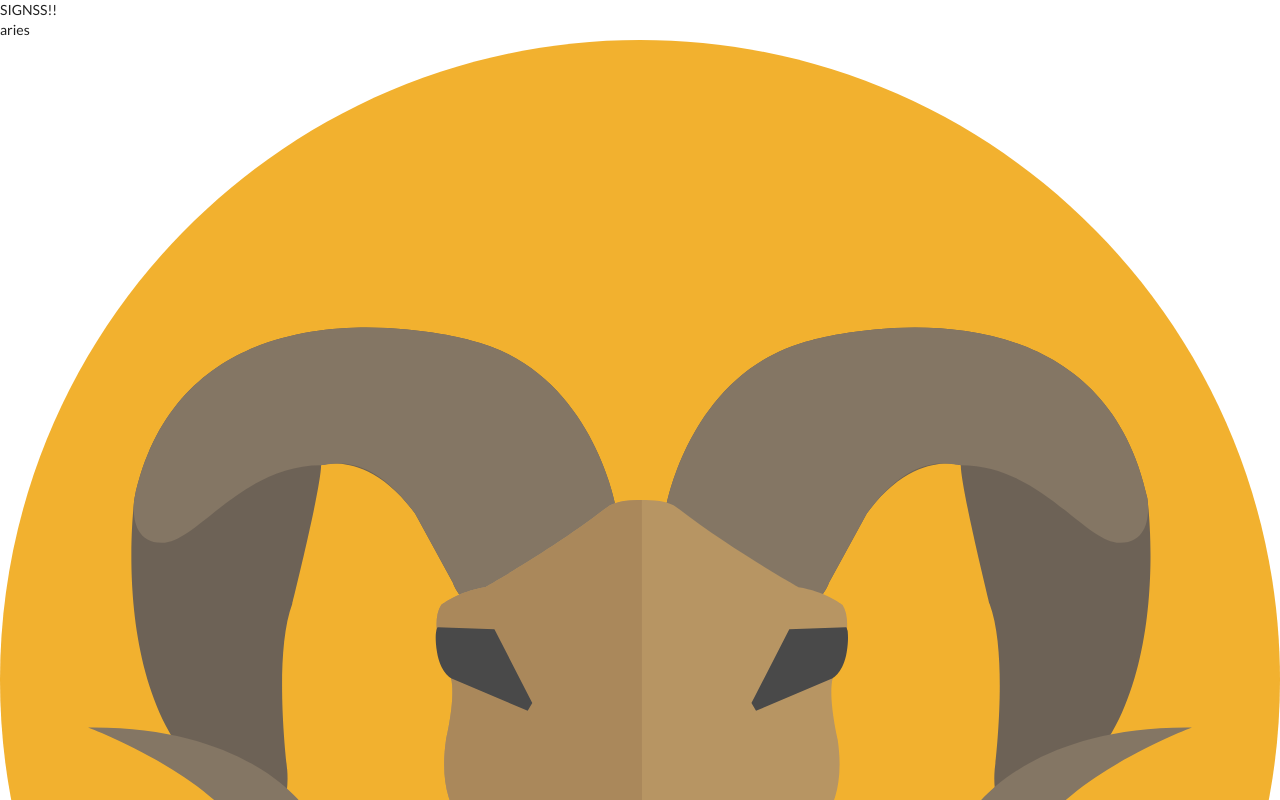
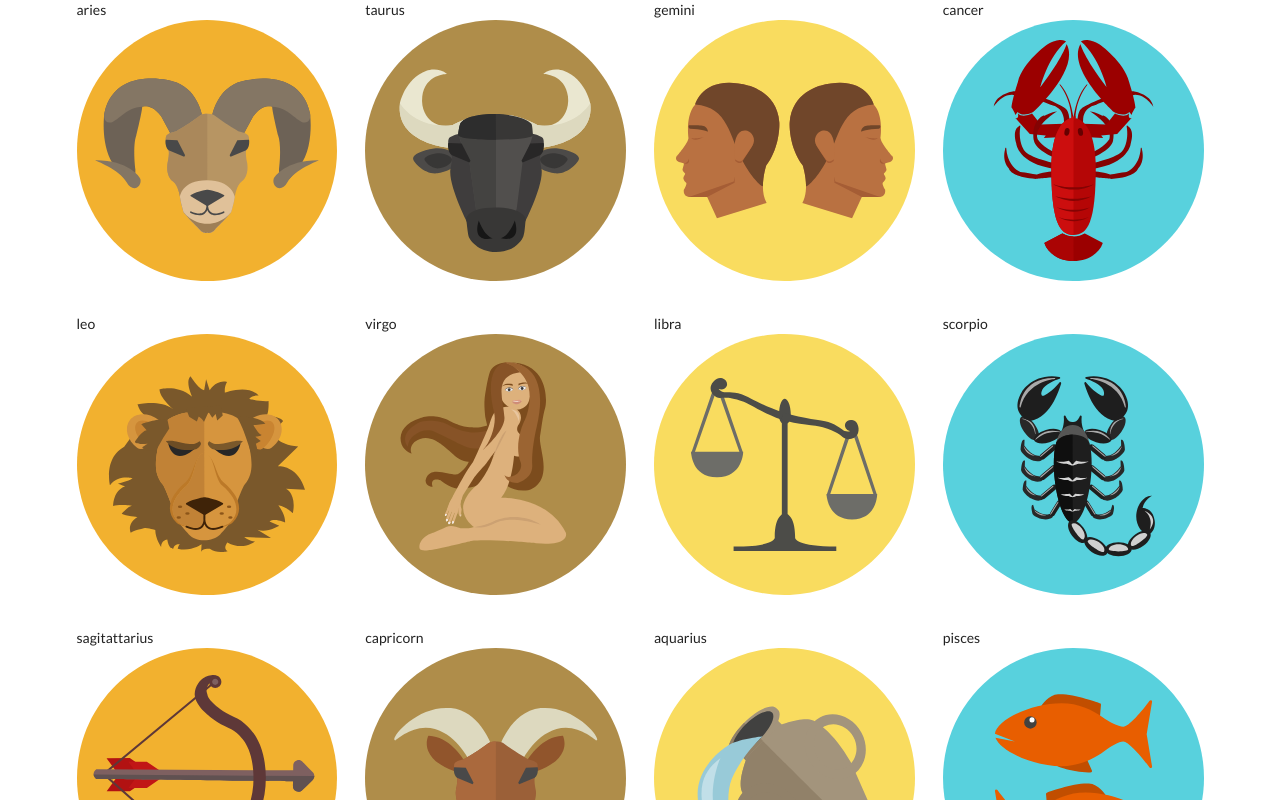
Before and after one commit to FigueroaR/ask-astro, a React (Create React App) app: page / in a window 1280 px wide. Shown: the top 800 px of the page. Built offline with nearby package versions, Linux system fonts and the light colour scheme.

Commit message:
grid of svg / correct display / needs visual optimization

```diff
--- a/src/App.js
+++ b/src/App.js
@@ -12,9 +12,10 @@ class App extends React.Component {
                 <Router>
                     <Switch>
                     <Route exact path='/' component={LandingPage} />
-                    <Route exact path='/sign/:sign/day/:day' component={SoloSign}/>
+                    <Route exact path='/sign/:sign/day/:day' render={ props => <SoloSign {...props}/>}/>
                     </Switch>
                 </Router>
+                <div>Icons made by <a href="https://www.flaticon.com/authors/roundicons" title="Roundicons">Roundicons</a> from <a href="https://www.flaticon.com/" title="Flaticon">www.flaticon.com</a></div>
 
             </div>
         )
--- a/src/components/Card.js
+++ b/src/components/Card.js
@@ -20,9 +20,16 @@ function Card(props) {
     }
 
     return (
-    <div onClick={handleOnSubmit}>{sign}
-        <img src={props.svg}/>
-    </div>
+        <div className="four wide column">
+            {sign}
+            <img onClick={handleOnSubmit} src={props.svg}/>
+        </div>
+
+
+
+
+
+
     )
 
 }
--- a/src/components/SoloSign.js
+++ b/src/components/SoloSign.js
@@ -2,17 +2,14 @@ import React, {useState} from 'react';
 import { connect } from 'react-redux'
 import { getSign } from '../actions/sign'
 import { useHistory } from "react-router-dom";
+//import svg from '../signs/aries-1.svg';
 
 function SoloSign(props) {
-        //console.log(props.match.params.sign, props.sign)
+        //console.log (props.sign, props)
+        //debugger;
         let name = props.match.params.sign
         document.title = name;
-        let [day, setDay] = useState('')
-
-
-        // function display() {
-        //
-        //}
+        // let [day, setDay] = useState('')
 
         function handleOnAsk(e) {
             let zDay = e.currentTarget.id
--- a/src/containers/Signs.js
+++ b/src/containers/Signs.js
@@ -24,7 +24,12 @@ class Signs extends React.Component {
         const allCards = astros.map( (data, i ) => <Card key={i} sign={data.sign} svg={data.svg} />)
 
         return(
-            <div>SIGNSS!! {allCards} </div>
+            <div >
+                <div className="ui grid container">
+
+                            {allCards}
+                </div>
+            </div>
         )
     }
 }
--- a/src/index.js
+++ b/src/index.js
@@ -13,5 +13,6 @@ const store = createStore(rootReducer, composeWithDevTools(applyMiddleware(thunk
 ReactDOM.render(
     <Provider store={store}>
         <App />
+
     </Provider>
     , document.getElementById('root'));
```
